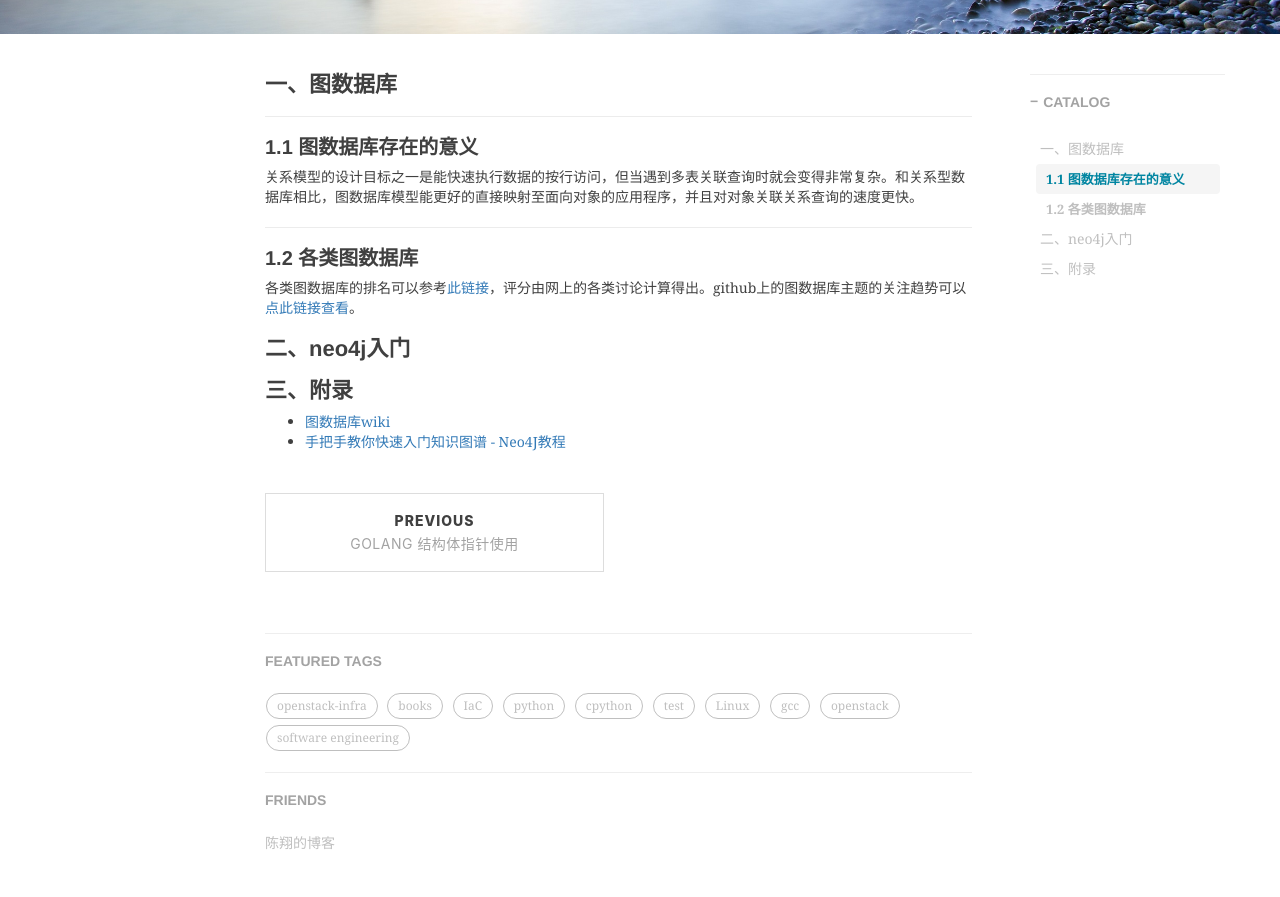
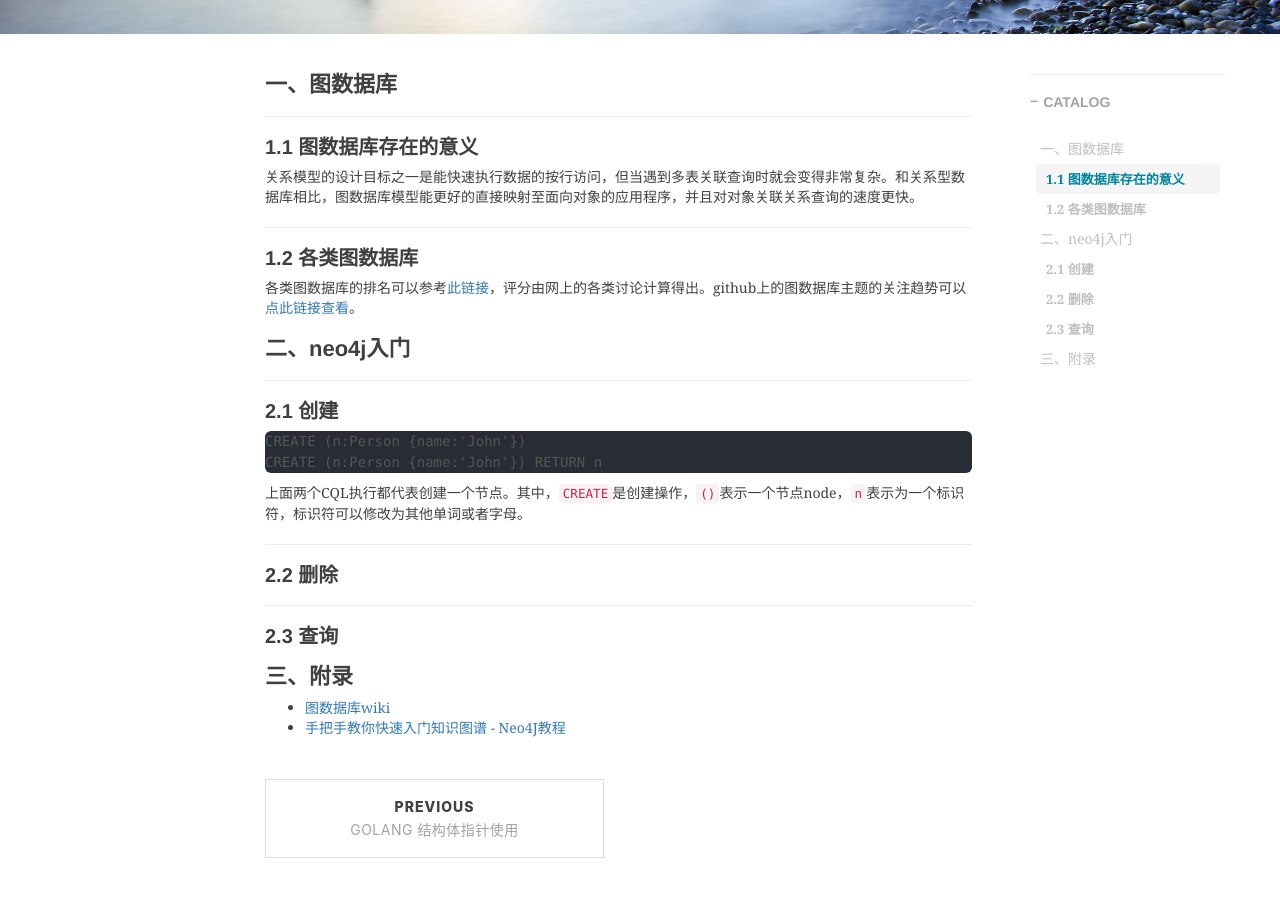
Before and after one commit to shihai1991/shihai1991.github.io, a Jekyll site: the page built from _posts/2022-12-28-图数据库.md, in a window 1280 px wide and 900 px high, scrolled down 421 px. Shown: the top 897 px of the window. Built offline with Jekyll 4.4.1, drawn with Linux system fonts in a browser that asks for light colours; nearby versions of some CDN libraries; comment, search, counter and statistics services are not loaded.

Commit message:
Update 2022-12-28-图数据库.md

````diff
--- a/_posts/2022-12-28-图数据库.md
+++ b/_posts/2022-12-28-图数据库.md
@@ -16,6 +16,15 @@ time: '2022.12.28 14:45:00'
 各类图数据库的排名可以参考[此链接](https://db-engines.com/en/ranking/graph+dbms)，评分由网上的各类讨论计算得出。github上的图数据库主题的关注趋势可以[点此链接查看](https://github.com/topics/graph-database)。
 
 # 二、neo4j入门
+## 2.1 创建
+```
+CREATE (n:Person {name:'John'})
+CREATE (n:Person {name:'John'}) RETURN n
+```
+上面两个CQL执行都代表创建一个节点。其中，`CREATE`是创建操作，`()`表示一个节点node，`n`表示为一个标识符，标识符可以修改为其他单词或者字母。
+
+## 2.2 删除
+## 2.3 查询
 
 # 三、附录
 - [图数据库wiki](https://en.wikipedia.org/wiki/Graph_database)
````
